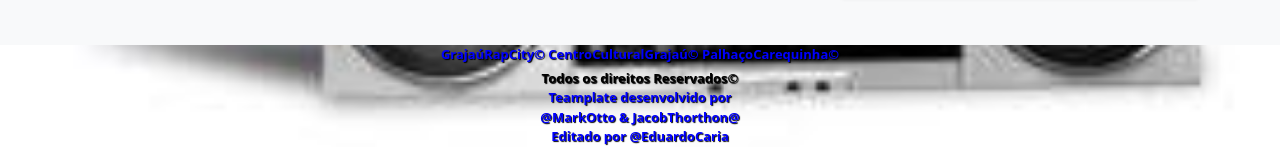
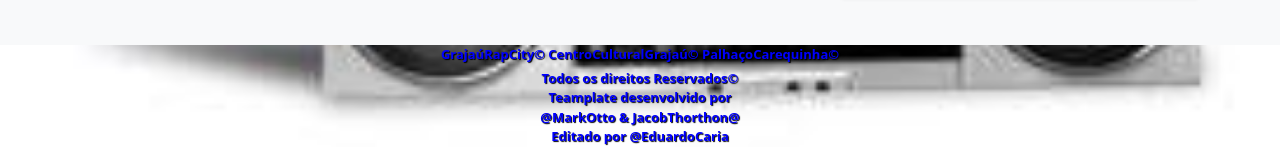
Before and after one commit to BiggyEdu/ProjetoGraja-RapCity, a plain HTML site: page index.html in a window 1280 px wide. Shown: the part 4333-4481 px from the top of the page. Drawn offline with Linux system fonts and the light colour scheme.

Commit message:
Update index.html

```diff
--- a/index.html
+++ b/index.html
@@ -384,13 +384,13 @@ background-position: center;
 <footer class="text-muted2">
   <div class="container">
 <style>
-    .mb-1{color:blue;}
+    .mb-1{color:blue; text-shadow: 1px 1px 1px 1px white;}
 </style>
 
   <center> <p class="mb-1">GrajaúRapCity©
     CentroCulturalGrajaú©
     PalhaçoCarequinha©</p>
-    <p class="mb-0">Todos os direitos Reservados©<br>
+    <p class="mb-1">Todos os direitos Reservados©<br>
     <a href="/"> Teamplate desenvolvido por<br> @MarkOtto & JacobThorthon@ </a>  <br>
     <a href="/ "> Editado por @EduardoCaria </a></p></center>
   </div>
```
